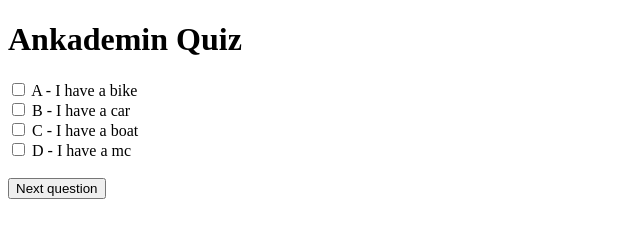
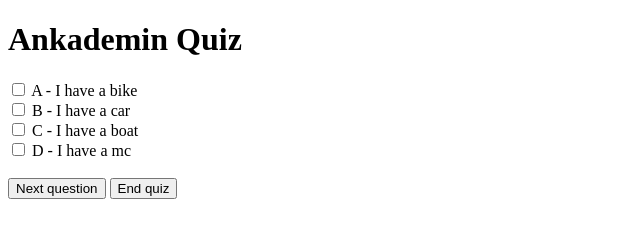
Before and after one commit to OzAlbayrak/Nackademin, a plain HTML site: page javascript1/AnkademinQuiz/index.html in a window 1280 px wide. Both pictures are taken after a click on the button "Start new quiz". Shown: the whole page, without its empty margins (0-640 px from the left). Drawn offline with Linux system fonts and the light colour scheme.

Commit message:
Add Next question button functionality

```diff
--- a/javascript1/AnkademinQuiz/index.html
+++ b/javascript1/AnkademinQuiz/index.html
@@ -8,11 +8,12 @@
     <script src="index.js" defer></script>
   </head>
   <body>
-    <div>
+    <div class="quiz-game">
       <header>
         <h1 class="quiz-slogan">Ankademin Quiz</h1>
       </header>
       <div>
+        <h2 id="quizTextHeader"></h2>
         <p id="quizText"></p>
       </div>
       <div id="quizAnswerSelection">
@@ -25,11 +26,16 @@
         <input type="checkbox" id="answer4" name="answer4" value="d" />
         <label for="answer4"> D - I have a mc</label><br /><br />
       </div>
-      <div id="quizAnswerButton">
-        <input type="submit" value="Next question" />
-      </div>
       <div id="quizStartButton">
         <button onclick="startQuiz()">Start new quiz</button>
+      </div>
+      <div class="quiz-buttons">
+        <div id="quizNextButton">
+          <button onclick="nextQuestion()">Next question</button>
+        </div>
+        <div id="quizEndButton">
+          <button onclick="endQuiz()">End quiz</button>
+        </div>
       </div>
     </div>
   </body>
--- a/javascript1/AnkademinQuiz/index.js
+++ b/javascript1/AnkademinQuiz/index.js
@@ -2,57 +2,96 @@ let quizOnGoing = false;
 let quizStartButton = document.getElementById("quizStartButton");
 let quizAnswerSelection = document.getElementById("quizAnswerSelection");
 quizAnswerSelection.style.display = "none";
-let quizAnswerButton = document.getElementById("quizAnswerButton");
-quizAnswerButton.style.display = "none";
-//const playerAnswer = [{}];
+let quizNextButton = document.getElementById("quizNextButton");
+quizNextButton.style.display = "none";
+let quizEndButton = document.getElementById("quizEndButton");
+quizEndButton.style.display = "none";
+let playerAnswer = [];
 const quizQuestions = [
   {
-    question: "Question 1 is",
-    questionAnswer: [false, false, false, true],
+    questionText: "Question 1 is",
+    questionAnswer: ["a", "b", "c", "d"],
+    questionSolution: [false, false, false, true],
   },
   {
-    question: "Question 2 is",
-    questionAnswer: [false, false, true, false],
+    questionText: "Question 2 is",
+    questionAnswer: ["a", "b", "c", "d"],
+    questionSolution: [false, false, true, false],
   },
   {
-    question: "Question 3 is",
-    questionAnswer: [false, false, true, true],
+    questionText: "Question 3 is",
+    questionAnswer: ["a", "b", "c", "d"],
+    questionSolution: [false, false, true, true],
   },
   {
-    question: "Question 4 is",
-    questionAnswer: [false, true, false, false],
+    questionText: "Question 4 is",
+    questionAnswer: ["a", "b", "c", "d"],
+    questionSolution: [false, true, false, false],
   },
   {
-    question: "Question 5 is",
-    questionAnswer: [false, true, false, true],
+    questionText: "Question 5 is",
+    questionAnswer: ["a", "b", "c", "d"],
+    questionSolution: [false, true, false, true],
   },
   {
-    question: "Question 6 is",
-    questionAnswer: [false, true, true, false],
+    questionText: "Question 6 is",
+    questionAnswer: ["a", "b", "c", "d"],
+    questionSolution: [false, true, true, false],
   },
   {
-    question: "Question 7 is",
-    questionAnswer: [false, true, true, true],
+    questionText: "Question 7 is",
+    questionAnswer: ["a", "b", "c", "d"],
+    questionSolution: [false, true, true, true],
   },
   {
-    question: "Question 8 is",
-    questionAnswer: [true, false, false, false],
+    questionText: "Question 8 is",
+    questionAnswer: ["a", "b", "c", "d"],
+    questionSolution: [true, false, false, false],
   },
   {
-    question: "Question 9 is",
-    questionAnswer: [true, false, false, true],
+    questionText: "Question 9 is",
+    questionAnswer: ["a", "b", "c", "d"],
+    questionSolution: [true, false, false, true],
   },
   {
-    question: "Question 10 is",
-    questionAnswer: [true, false, true, false],
+    questionText: "Question 10 is",
+    questionAnswer: ["a", "b", "c", "d"],
+    questionSolution: [true, false, true, false],
   },
 ];
 
 function startQuiz() {
   quizOnGoing = true;
   playerAnswer = [];
-  console.log(quizStartButton);
   quizStartButton.style.display = "none";
   quizAnswerSelection.style.display = "block";
-  quizAnswerButton.style.display = "block";
+  quizNextButton.style.display = "inline-block";
+  quizEndButton.style.display = "inline-block";
+  console.log(quizQuestions);
 }
+
+function nextQuestion() {
+  playerAnswer.push({
+    answer1: document.getElementById("answer1").checked,
+    answer2: document.getElementById("answer2").checked,
+    answer3: document.getElementById("answer3").checked,
+    answer4: document.getElementById("answer4").checked,
+  });
+  document.getElementById("answer1").checked = false;
+  document.getElementById("answer2").checked = false;
+  document.getElementById("answer3").checked = false;
+  document.getElementById("answer4").checked = false;
+  console.log(playerAnswer.length);
+  console.log(playerAnswer);
+  if (playerAnswer.length > 9) {
+    endQuiz();
+  }
+}
+
+function endQuiz() {
+  quizStartButton.style.display = "block";
+  quizAnswerSelection.style.display = "none";
+  quizNextButton.style.display = "none";
+  quizEndButton.style.display = "none";
+  console.log("End of game");
+}
```
